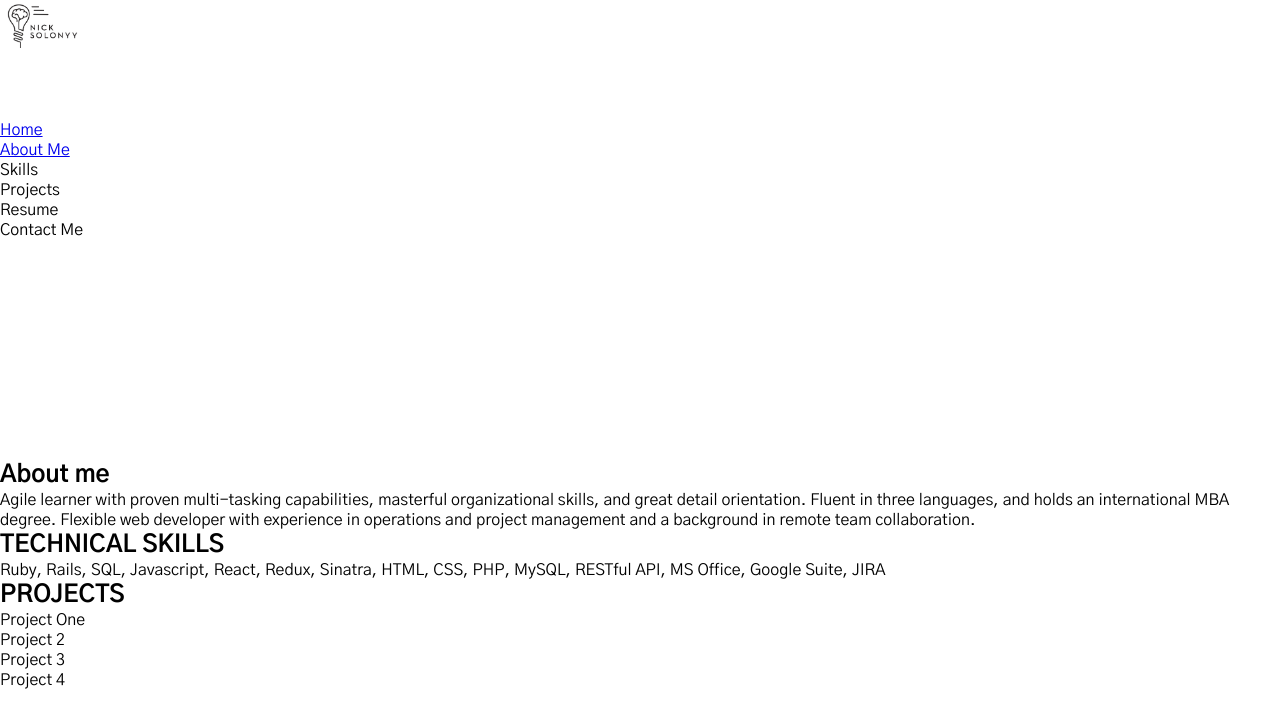
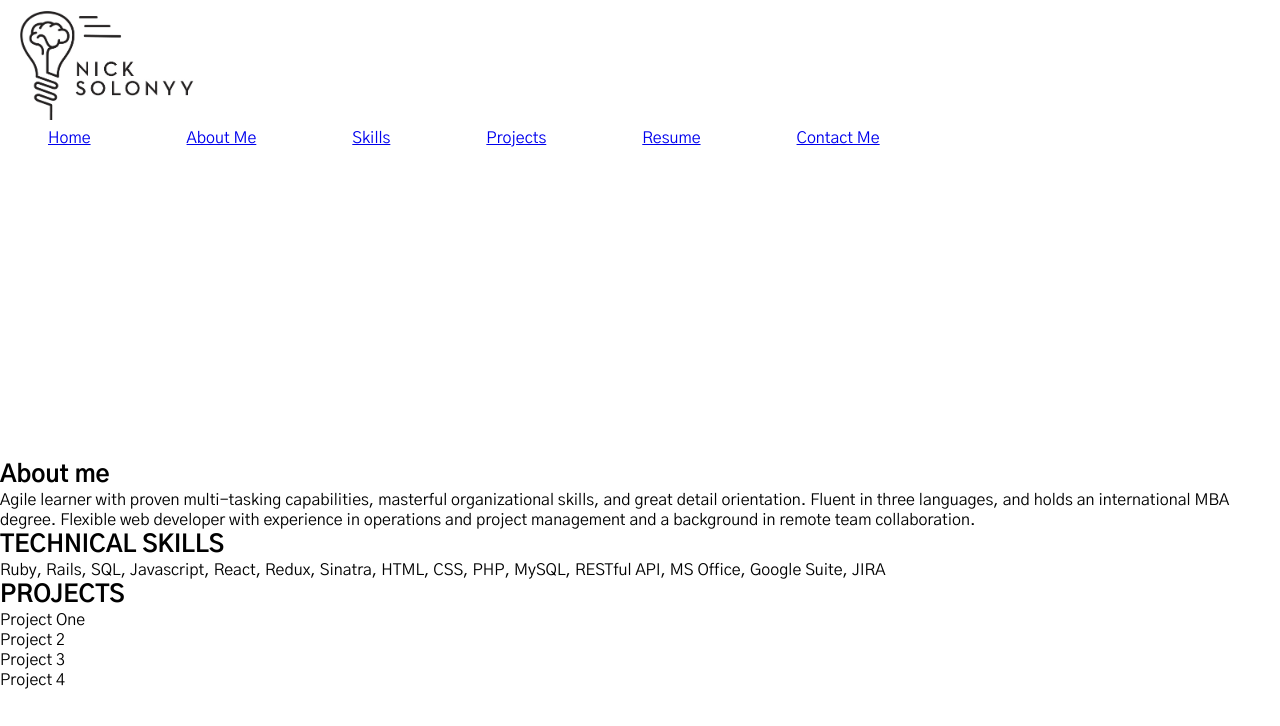
Before and after one commit to nicksolony/portfolio-frontend, a React (Create React App) app: page / in a window 1280 px wide. Shown: the top 726 px of the page. Built offline with nearby package versions, Linux system fonts and the light colour scheme.

Commit message:
added navitem components to menu

```diff
--- a/src/App.css
+++ b/src/App.css
@@ -51,13 +51,35 @@ body {
   width:100%;
   height: 15vh;
   background-size: contain;
+  display: block;
 
 
 
 }
 
-/* #Navbar {
-} */
+#Navbar {
+  text-align: left;
+  margin-left: 50px;
+  display: flex;
+  /* flex-flow: row wrap; */
+  list-style-type: none;
+  margin: 0;
+  padding: 0;
+  width: 100%;
+  overflow: hidden;
+
+  /* background-image: url("./images/Header.png"); */
+}
+
+.NavItem {
+  margin: 0 5vh;
+  display: block;
+  text-align: center;
+  text-decoration: none;
+  padding: 1vh 1vh;
+  /* flex-flow: row wrap; */
+  align-items: center;
+}
 
 #Resume td {
   vertical-align: top;
--- a/src/components/NavItem.js
+++ b/src/components/NavItem.js
@@ -3,14 +3,14 @@ import { HashLink } from 'react-router-hash-link';
 
 const scrollWithOffset = (el) => {
     const yCoordinate = el.getBoundingClientRect().top + window.pageYOffset;
-    const yOffset = -80;
+    const yOffset = -180;
     window.scrollTo({ top: yCoordinate + yOffset, behavior: 'smooth' });
 }
 
 class NavItem extends Component {
     render(){
         return (
-            <div>
+            <div className="NavItem">
                 {/* <Link to={this.props.tolink}>
                 {this.props.item}
                 </Link> */}
--- a/src/components/Navbar.js
+++ b/src/components/Navbar.js
@@ -1,17 +1,18 @@
 import React, {Component} from 'react'
 import NavItem from './NavItem'
+import Logo from './Logo'
 
 class NavBar extends Component {
     render() {
         return (
-            <div id='Navbar'>
-            <ul>
+            <div >
+            <ul id='Navbar'>
                 <li><NavItem item="Home" tolink="/#"/></li>
                 <li><NavItem item="About Me" tolink="/#About"/></li>
-                <li>Skills</li>
-                <li>Projects</li>
-                <li>Resume</li>
-                <li>Contact Me</li>
+                <li><NavItem item="Skills" tolink="/#Skills"/></li>
+                <li><NavItem item="Projects" tolink="/#Projects"/></li>
+                <li><NavItem item="Resume" tolink="/#Resume"/></li>
+                <li><NavItem item="Contact Me" tolink="/#Contact"/></li>
             </ul>
         </div>
         )
```
